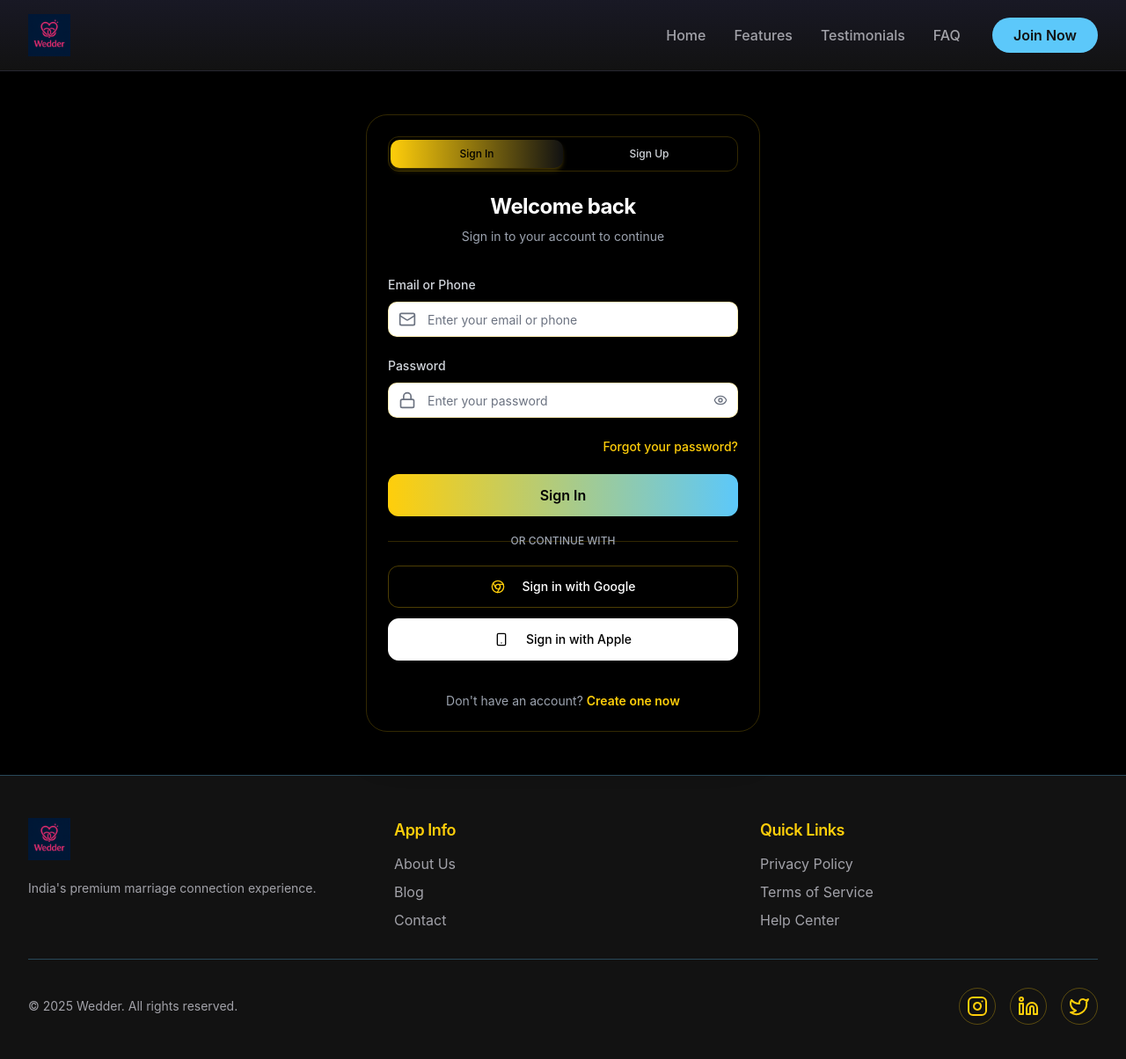
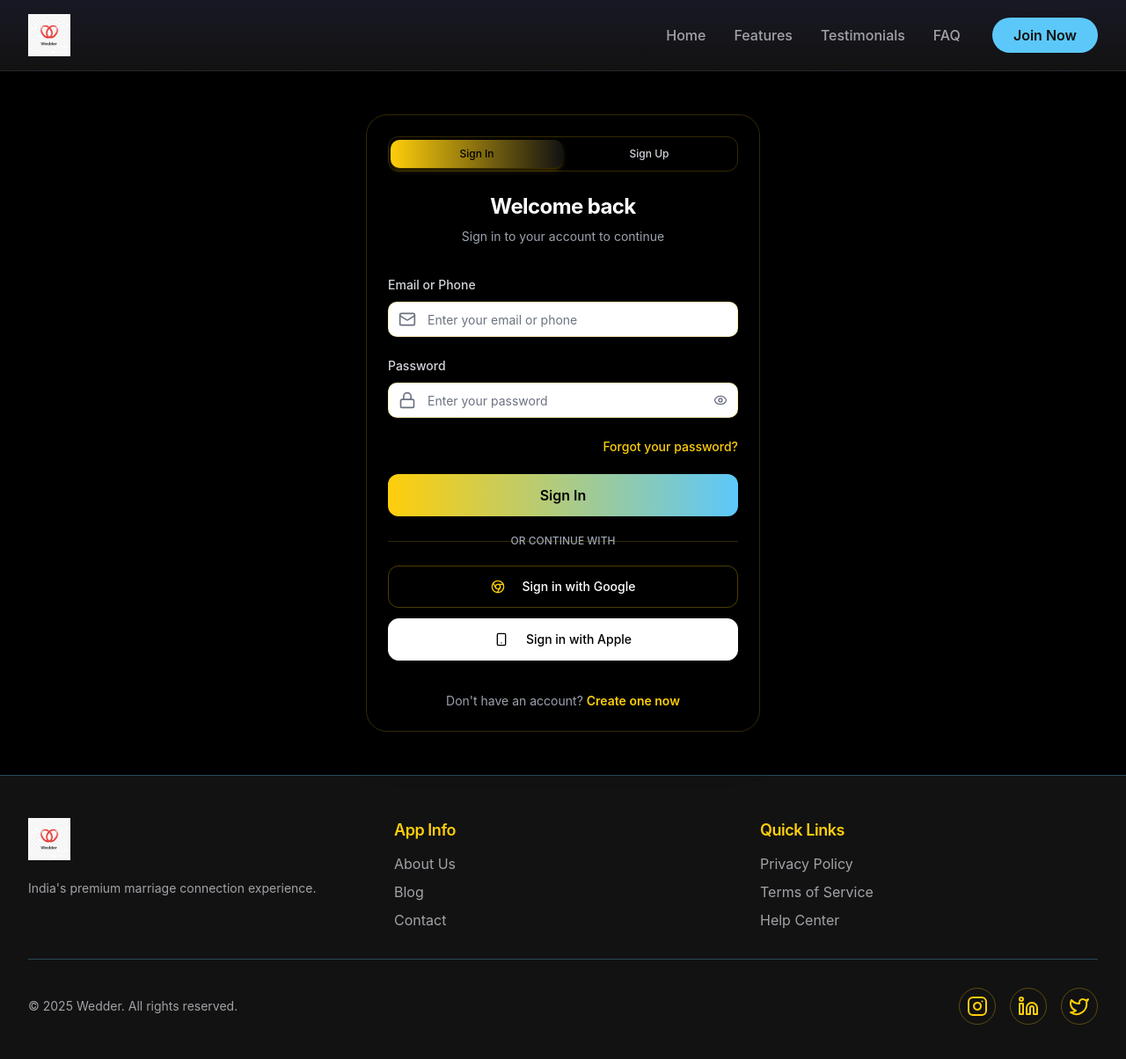
Before and after one commit to raaj880/dream-wedding-destination, a React (Vite) app: page /auth in a window 1280 px wide. Shown: the top 1204 px of the page at 88% size. Built offline with nearby package versions, Linux system fonts and the light colour scheme.

Commit message:
Add new logo
Updated the application to use the new logo in the Navbar, Authentication page, Settings Header, and Footer.

```diff
--- a/src/components/auth/LogoWithTagline.tsx
+++ b/src/components/auth/LogoWithTagline.tsx
@@ -4,7 +4,7 @@ import React from 'react';
 const LogoWithTagline: React.FC = () => {
   return (
     <div className="text-center mb-8 animate-in fade-in slide-in-from-top-5 duration-500 ease-out">
-      <img src="/lovable-uploads/1bc95769-04fe-480b-bcec-ee6efd8a7ebc.png" alt="Wedder Logo" className="h-24 mx-auto mb-4" />
+      <img src="/lovable-uploads/3a1667f0-2830-417c-b612-6ad24a3fbf87.png" alt="Wedder Logo" className="h-24 mx-auto mb-4" />
       <p className="text-md text-gray-600">Modern Matches. Marriage-First.</p>
     </div>
   );
--- a/src/components/landing/Footer.tsx
+++ b/src/components/landing/Footer.tsx
@@ -16,7 +16,7 @@ const Footer = () => {
         <div className="grid grid-cols-1 md:grid-cols-3 gap-8 mb-8">
           <div>
             <Link to="/" className="inline-block mb-4">
-              <img src="/lovable-uploads/1bc95769-04fe-480b-bcec-ee6efd8a7ebc.png" alt="Wedder Logo" className="h-12" />
+              <img src="/lovable-uploads/3a1667f0-2830-417c-b612-6ad24a3fbf87.png" alt="Wedder Logo" className="h-12" />
             </Link>
             <p className="text-sm text-muted-foreground">India's premium marriage connection experience.</p>
           </div>
--- a/src/components/landing/Navbar.tsx
+++ b/src/components/landing/Navbar.tsx
@@ -60,7 +60,7 @@ const Navbar = () => {
         <div className="flex items-center justify-between h-20">
           {/* Logo */}
           <div onClick={handleLogoClick} className="cursor-pointer">
-            <img src="/lovable-uploads/1bc95769-04fe-480b-bcec-ee6efd8a7ebc.png" alt="Wedder Logo" className="h-12" />
+            <img src="/lovable-uploads/3a1667f0-2830-417c-b612-6ad24a3fbf87.png" alt="Wedder Logo" className="h-12" />
           </div>
 
           {/* Desktop Navigation */}
--- a/src/components/settings/SettingsHeader.tsx
+++ b/src/components/settings/SettingsHeader.tsx
@@ -20,7 +20,7 @@ const SettingsHeader: React.FC = () => {
             <h1 className="text-xl font-semibold text-foreground">Settings</h1>
           </div>
           <div onClick={() => navigate('/')} className="cursor-pointer">
-            <img src="/lovable-uploads/1bc95769-04fe-480b-bcec-ee6efd8a7ebc.png" alt="Wedder Logo" className="h-10" />
+            <img src="/lovable-uploads/3a1667f0-2830-417c-b612-6ad24a3fbf87.png" alt="Wedder Logo" className="h-10" />
           </div>
         </div>
       </div>
```
Also changed, not shown: public/lovable-uploads/3a1667f0-2830-417c-b612-6ad24a3fbf87.png (added).
